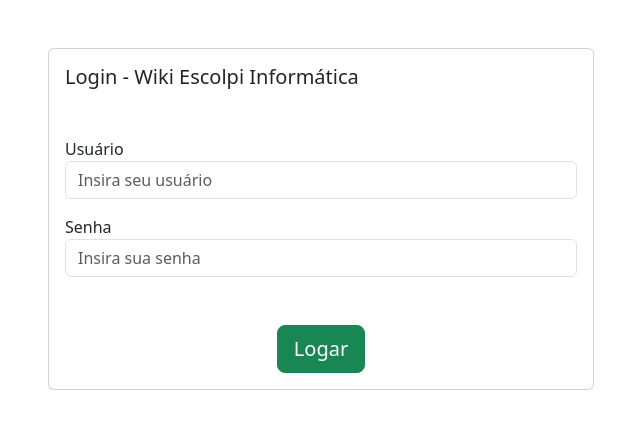
After one commit to obelucca/wiki_escolpi, a PHP site: page / in a window 1280 px wide. The commit adds this page. Shown: the top 429 px of the page, without its empty margins (319-959 px from the left). Run offline with PHP 8.4, Linux system fonts and the light colour scheme.

Commit message:
pagina login

```diff
--- a/front/visualiza.php
+++ b/front/visualiza.php
@@ -42,7 +42,7 @@
                                 echo"</br>";
                             echo"</div>";
                                 echo"</br>";
-                                echo "<img src='../API/imagens/". $row["imagem"]."' alt='Imagem do conhecimento'>";
+                                echo "<img src='../API/imagens/".$row["imagem"]."' alt='Imagem do conhecimento' style='width: 640px; height: 480px;' class='mx-auto d-block'>";
                                 echo"</br>";
                                 echo "<div style='display: flex; justify-content: space-between; padding-bottom:5px;'>";
                 echo "<a href='atualiza.php?id=$row[id]' class='btn btn-success' style='width: 48%;'>Editar Registro</a>";
--- /dev/null
+++ b/index.php
@@ -0,0 +1,68 @@
+<!DOCTYPE html>
+<html lang="pt-br">
+<head>
+    <meta charset="UTF-8">
+    <meta name="viewport" content="width=device-width, initial-scale=1.0">
+    <title>LOGIN WIKI ESCOLPI</title>
+    <link href="https://cdn.jsdelivr.net/npm/bootstrap@5.3.1/dist/css/bootstrap.min.css" rel="stylesheet" integrity="sha384-4bw+/aepP/YC94hEpVNVgiZdgIC5+VKNBQNGCHeKRQN+PtmoHDEXuppvnDJzQIu9" crossorigin="anonymous">
+<script src="https://cdn.jsdelivr.net/npm/bootstrap@5.3.1/dist/js/bootstrap.bundle.min.js" integrity="sha384-HwwvtgBNo3bZJJLYd8oVXjrBZt8cqVSpeBNS5n7C8IVInixGAoxmnlMuBnhbgrkm" crossorigin="anonymous"></script>
+</head>
+<body>
+<svg xmlns="http://www.w3.org/2000/svg" class="d-none">
+  <symbol id="check-circle-fill" viewBox="0 0 16 16">
+    <path d="M16 8A8 8 0 1 1 0 8a8 8 0 0 1 16 0zm-3.97-3.03a.75.75 0 0 0-1.08.022L7.477 9.417 5.384 7.323a.75.75 0 0 0-1.06 1.06L6.97 11.03a.75.75 0 0 0 1.079-.02l3.992-4.99a.75.75 0 0 0-.01-1.05z"/>
+  </symbol>
+  <symbol id="info-fill" viewBox="0 0 16 16">
+    <path d="M8 16A8 8 0 1 0 8 0a8 8 0 0 0 0 16zm.93-9.412-1 4.705c-.07.34.029.533.304.533.194 0 .487-.07.686-.246l-.088.416c-.287.346-.92.598-1.465.598-.703 0-1.002-.422-.808-1.319l.738-3.468c.064-.293.006-.399-.287-.47l-.451-.081.082-.381 2.29-.287zM8 5.5a1 1 0 1 1 0-2 1 1 0 0 1 0 2z"/>
+  </symbol>
+  <symbol id="exclamation-triangle-fill" viewBox="0 0 16 16">
+    <path d="M8.982 1.566a1.13 1.13 0 0 0-1.96 0L.165 13.233c-.457.778.091 1.767.98 1.767h13.713c.889 0 1.438-.99.98-1.767L8.982 1.566zM8 5c.535 0 .954.462.9.995l-.35 3.507a.552.552 0 0 1-1.1 0L7.1 5.995A.905.905 0 0 1 8 5zm.002 6a1 1 0 1 1 0 2 1 1 0 0 1 0-2z"/>
+  </symbol>
+</svg>
+
+<?php
+    if ($_SERVER['REQUEST_METHOD'] === 'POST') {
+        require('./API/login/config_db_login.php');
+
+        $user = isset($_POST['usuario']) ? $_POST['usuario'] : '';
+        $senha = isset($_POST['senha']) ? $_POST['senha'] : '';
+
+        $sql = "SELECT usuario, senha FROM login WHERE usuario = '$user' AND senha = '$senha'";
+        $result = $conn->query($sql);
+
+        if ($result->num_rows > 0) {
+            header("Location: front/index.php");
+        } else {
+            echo "<div class='alert alert-danger alert-dismissible fade show' role='alert'>
+                  <strong>Você não pode acessar</strong>!</strong> Senha ou usuário incorretos
+                  <button type='button' class='btn-close' data-bs-dismiss='alert' aria-label='Close'></button>
+                  </div>";
+        }
+    }
+    ?>
+        <div class="container mt-5">
+            <div class="row justify-content-center align-items-cente">
+                <div class="col-md-6">
+                    <div class="card">
+                        <div class="card-body">
+                            <h5 class="card-title">Login - Wiki Escolpi Informática</h5>
+                            <form action="<?=$_SERVER['PHP_SELF']?>" method="post">
+                                <div class="form-group mt-5">
+                                    <label for="username">Usuário</label>
+                                    <input type="text" class="form-control" id="username" name="usuario" placeholder="Insira seu usuário">
+                                </div>
+                                <div class="form-group mt-3">
+                                    <label for="password">Senha</label>
+                                    <input type="password" class="form-control" id="password" name="senha" placeholder="Insira sua senha">
+                                </div>
+                                <div class="text-center">
+                                    <button type="submit" class="btn btn-success btn-lg mt-5 ">Logar</button>
+                                </div>
+                            </form>
+                        </div>
+                    </div>
+                </div>
+            </div>
+        </div>
+</body>
+</html>
```
Also changed, not shown: front/index.php (+14 -16 lines).
